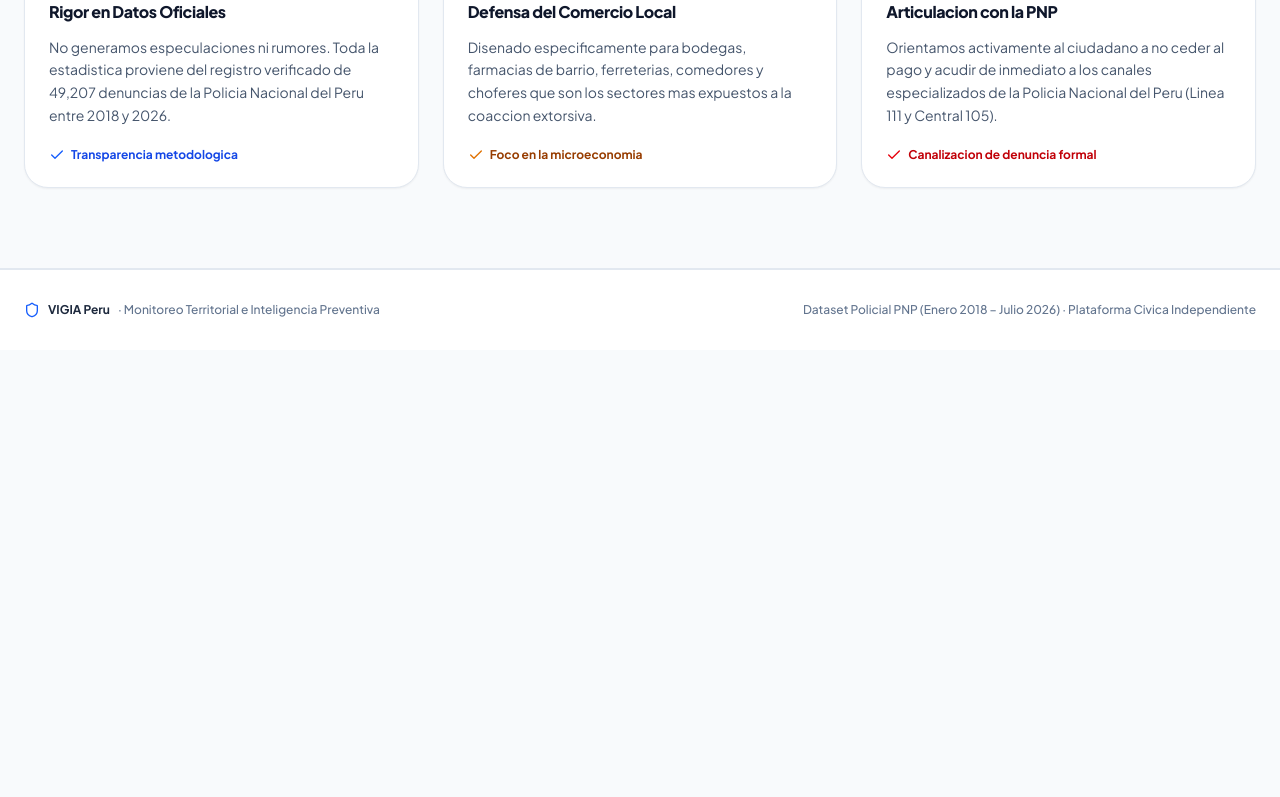
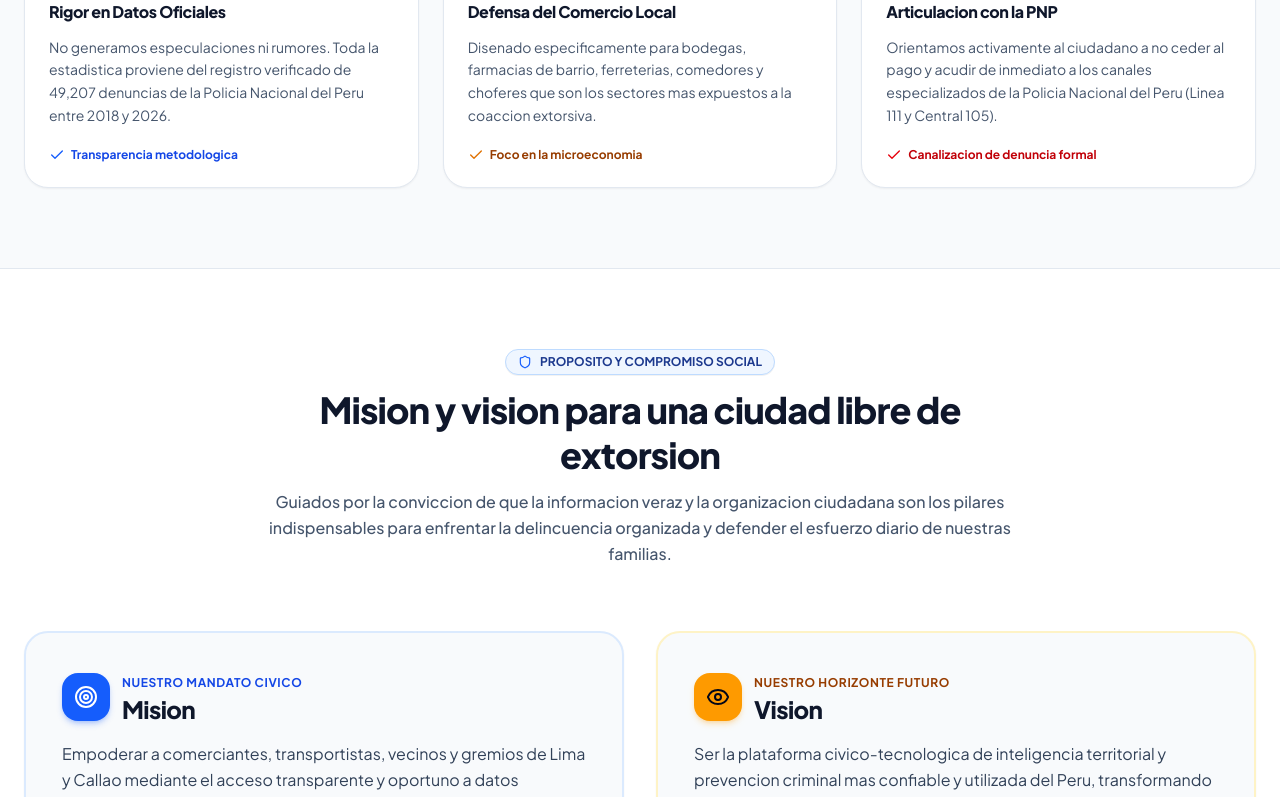
Before and after one commit to KevCast1604/vigia, a Next.js app: page /landing in a window 1280 px wide. Shown: the part 2000-2797 px from the top of the page. Before the commit the page ends 2350 px from the top, so only its background shows below. Built offline with nearby package versions, Linux system fonts and the light colour scheme.

Commit message:
feat(landing): add Mission and Vision section with documentary street photography

```diff
--- a/app/landing/page.tsx
+++ b/app/landing/page.tsx
@@ -14,6 +14,7 @@ import {
 import Hero from '@/components/landing/Hero';
 import ImpactMetrics from '@/components/landing/ImpactMetrics';
 import AboutUs from '@/components/landing/AboutUs';
+import MissionVision from '@/components/landing/MissionVision';
 
 export default function LandingPage() {
   const [isEmergencyModalOpen, setIsEmergencyModalOpen] = useState(false);
@@ -111,7 +112,10 @@ export default function LandingPage() {
       {/* 5. Seccion Sobre Nosotros (About Us) con Imagen y Metodologia */}
       <AboutUs onOpenEmergencyModal={handleOpenEmergency} />
 
-      {/* 6. Modal Radix UI de Canales de Emergencia PNP */}
+      {/* 6. Seccion Mision y Vision */}
+      <MissionVision />
+
+      {/* 7. Modal Radix UI de Canales de Emergencia PNP */}
       <Dialog.Root open={isEmergencyModalOpen} onOpenChange={setIsEmergencyModalOpen}>
         <Dialog.Portal>
           <Dialog.Overlay className="fixed inset-0 bg-slate-900/60 backdrop-blur-xs z-50 animate-in fade-in" />
--- /dev/null
+++ b/components/landing/MissionVision.tsx
@@ -0,0 +1,141 @@
+'use client';
+
+import React from 'react';
+import Image from 'next/image';
+import { Target, Eye, Shield, CheckCircle2 } from 'lucide-react';
+
+export default function MissionVision() {
+  return (
+    <section className="bg-white border-b border-slate-200 py-14 lg:py-20 px-4 sm:px-6">
+      <div className="max-w-7xl mx-auto space-y-12 lg:space-y-16">
+
+        {/* Encabezado de la Seccion */}
+        <div className="text-center max-w-3xl mx-auto space-y-3">
+          <div className="inline-flex items-center gap-2 px-3 py-1 rounded-full bg-blue-50 border border-blue-200 text-blue-900 text-xs font-bold shadow-2xs">
+            <Shield className="w-3.5 h-3.5 text-blue-600" />
+            <span>PROPOSITO Y COMPROMISO SOCIAL</span>
+          </div>
+
+          <h2 className="text-3xl sm:text-4xl font-black text-slate-900 tracking-tight leading-tight">
+            Mision y vision para una ciudad libre de extorsion
+          </h2>
+
+          <p className="text-sm sm:text-base text-slate-600 font-medium leading-relaxed">
+            Guiados por la conviccion de que la informacion veraz y la organizacion ciudadana son los pilares indispensables para enfrentar la delincuencia organizada y defender el esfuerzo diario de nuestras familias.
+          </p>
+        </div>
+
+        {/* Tarjetas de Mision y Vision */}
+        <div className="grid grid-cols-1 lg:grid-cols-2 gap-8 items-stretch">
+
+          {/* Tarjeta: Mision (Azul) */}
+          <div className="bg-slate-50 border-2 border-blue-100 rounded-3xl p-7 sm:p-9 shadow-xs flex flex-col justify-between space-y-6 relative overflow-hidden group hover:border-blue-300 transition-colors">
+            <div className="space-y-4">
+              <div className="flex items-center gap-3">
+                <div className="w-12 h-12 rounded-2xl bg-blue-600 text-white flex items-center justify-center shadow-md shadow-blue-600/25">
+                  <Target className="w-6 h-6" />
+                </div>
+                <div>
+                  <span className="text-xs font-bold text-blue-700 uppercase tracking-wider">
+                    Nuestro Mandato Civico
+                  </span>
+                  <h3 className="text-2xl font-black text-slate-900 tracking-tight">
+                    Mision
+                  </h3>
+                </div>
+              </div>
+
+              <p className="text-sm sm:text-base text-slate-700 leading-relaxed font-normal">
+                Empoderar a comerciantes, transportistas, vecinos y gremios de Lima y Callao mediante el acceso transparente y oportuno a datos policiales georreferenciados, reduciendo la asimetria de informacion y fortaleciendo la articulacion formal con la Policia Nacional del Peru para prevenir el pago de cupos y frenar la extorsion.
+              </p>
+            </div>
+
+            <div className="space-y-2.5 pt-4 border-t border-slate-200">
+              <div className="flex items-start gap-2.5 text-xs sm:text-sm text-slate-700 font-medium">
+                <CheckCircle2 className="w-4 h-4 text-blue-600 shrink-0 mt-0.5" />
+                <span>Democratizar 49,207 registros policiales oficiales con total neutralidad metodologica.</span>
+              </div>
+              <div className="flex items-start gap-2.5 text-xs sm:text-sm text-slate-700 font-medium">
+                <CheckCircle2 className="w-4 h-4 text-blue-600 shrink-0 mt-0.5" />
+                <span>Respaldar a los negocios de barrio frente a la coaccion de bandas criminales y prestamos ilegales.</span>
+              </div>
+              <div className="flex items-start gap-2.5 text-xs sm:text-sm text-slate-700 font-medium">
+                <CheckCircle2 className="w-4 h-4 text-blue-600 shrink-0 mt-0.5" />
+                <span>Canalizar y fomentar la denuncia pericial oportuna a traves de la Linea 111 de la PNP.</span>
+              </div>
+            </div>
+          </div>
+
+          {/* Tarjeta: Vision (Ambar / Azul) */}
+          <div className="bg-slate-50 border-2 border-amber-100 rounded-3xl p-7 sm:p-9 shadow-xs flex flex-col justify-between space-y-6 relative overflow-hidden group hover:border-amber-300 transition-colors">
+            <div className="space-y-4">
+              <div className="flex items-center gap-3">
+                <div className="w-12 h-12 rounded-2xl bg-amber-500 text-slate-950 flex items-center justify-center shadow-md shadow-amber-500/25">
+                  <Eye className="w-6 h-6" />
+                </div>
+                <div>
+                  <span className="text-xs font-bold text-amber-800 uppercase tracking-wider">
+                    Nuestro Horizonte Futuro
+                  </span>
+                  <h3 className="text-2xl font-black text-slate-900 tracking-tight">
+                    Vision
+                  </h3>
+                </div>
+              </div>
+
+              <p className="text-sm sm:text-base text-slate-700 leading-relaxed font-normal">
+                Ser la plataforma civico-tecnologica de inteligencia territorial y prevencion criminal mas confiable y utilizada del Peru, transformando datos publicos en un escudo comunitario eficaz para construir ciudades seguras, resilientes y libres de coaccion donde ningun emprendedor deba pagar para trabajar en paz.
+              </p>
+            </div>
+
+            <div className="space-y-2.5 pt-4 border-t border-slate-200">
+              <div className="flex items-start gap-2.5 text-xs sm:text-sm text-slate-700 font-medium">
+                <CheckCircle2 className="w-4 h-4 text-amber-600 shrink-0 mt-0.5" />
+                <span>Consolidar la cobertura analitica continua en todos los distritos urbanos del pais.</span>
+              </div>
+              <div className="flex items-start gap-2.5 text-xs sm:text-sm text-slate-700 font-medium">
+                <CheckCircle2 className="w-4 h-4 text-amber-600 shrink-0 mt-0.5" />
+                <span>Inspirar politicas publicas de seguridad ciudadana basadas en evidencia territorial verificada.</span>
+              </div>
+              <div className="flex items-start gap-2.5 text-xs sm:text-sm text-slate-700 font-medium">
+                <CheckCircle2 className="w-4 h-4 text-amber-600 shrink-0 mt-0.5" />
+                <span>Construir una red ciudadana informada que erradique el miedo y la cultura del pago de cupos.</span>
+              </div>
+            </div>
+          </div>
+
+        </div>
+
+        {/* Imagen Documental Panoramica de la Economia y Comunidad Real */}
+        <div className="relative rounded-3xl overflow-hidden border-2 border-slate-200 shadow-xl bg-slate-950 group">
+          <div className="relative aspect-[21/9] sm:aspect-[24/9] w-full min-h-[220px]">
+            <Image
+              src="/images/vigia_mission_vision.jpg"
+              alt="Calle comercial activa en Lima con comerciantes y ciudadanos caminando con libertad y seguridad"
+              fill
+              className="object-cover group-hover:scale-102 transition-transform duration-700"
+              sizes="(max-width: 1280px) 100vw, 1200px"
+            />
+          </div>
+
+          <div className="absolute inset-0 bg-gradient-to-t from-slate-950/85 via-slate-950/30 to-transparent" />
+
+          <div className="absolute bottom-4 left-4 sm:left-8 sm:bottom-6 right-4 sm:right-8 flex flex-col sm:flex-row sm:items-end justify-between gap-3 text-white">
+            <div className="space-y-1 max-w-2xl">
+              <div className="inline-block bg-blue-600 text-white font-bold text-[10px] sm:text-xs px-2.5 py-0.5 rounded-full uppercase tracking-wider">
+                El Compromiso VIGIA
+              </div>
+              <h4 className="text-sm sm:text-lg font-black leading-snug">
+                Mercados, bodegas y familias trabajadoras: la razon de ser de nuestra labor civica.
+              </h4>
+            </div>
+            <div className="text-[11px] sm:text-xs text-slate-300 font-mono shrink-0">
+              50 Distritos Monitoreados · Lima y Callao
+            </div>
+          </div>
+        </div>
+
+      </div>
+    </section>
+  );
+}
```
Also changed, not shown: public/images/vigia_mission_vision.jpg (added).
